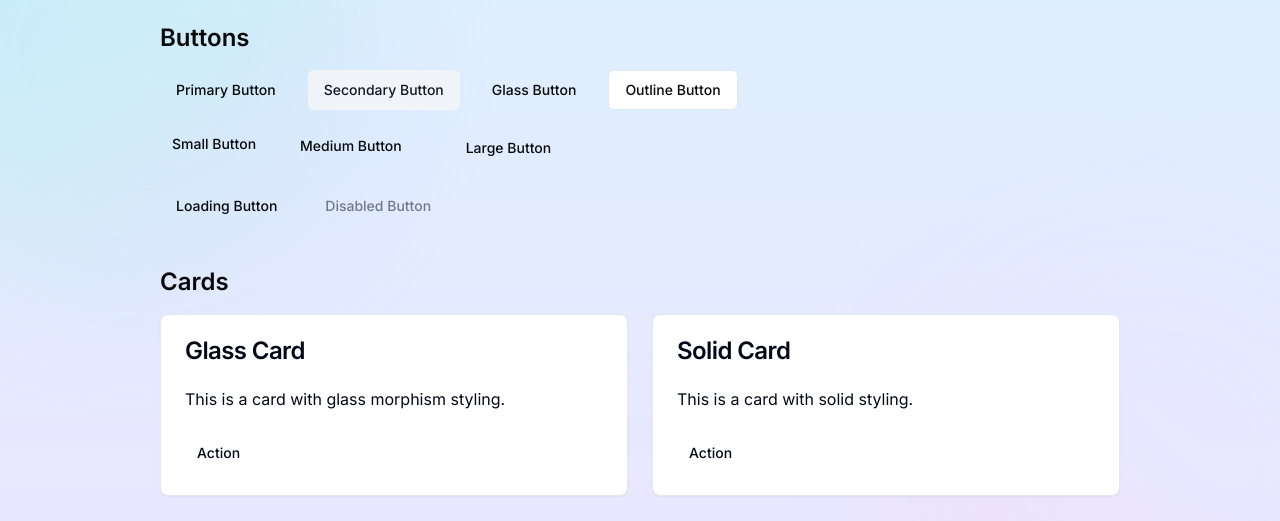
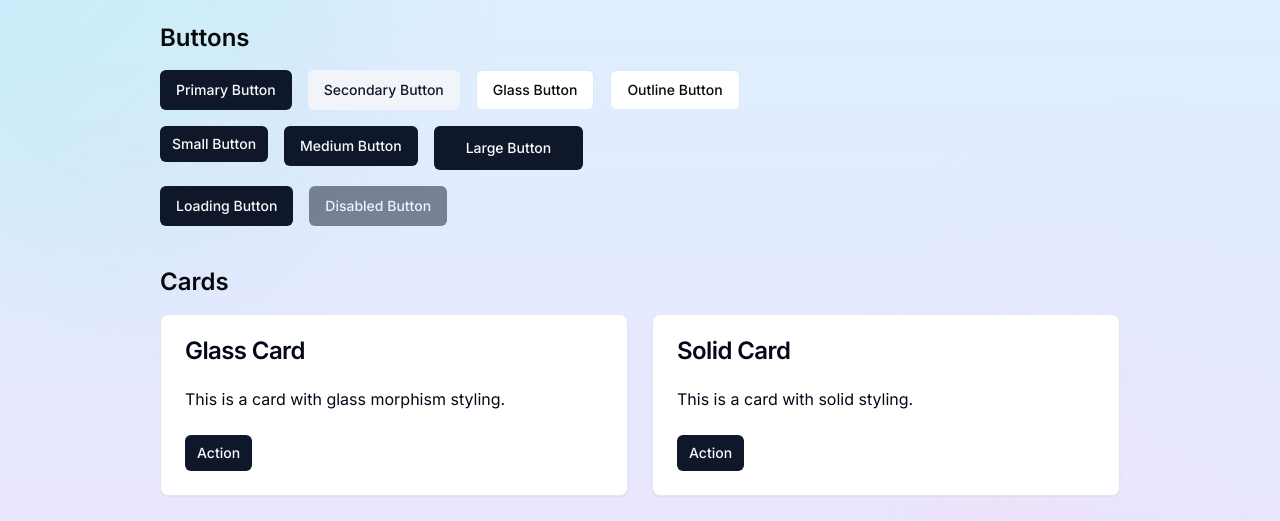
Before and after one commit to jgeiger2/portfolio-website, a Next.js app: page /design-system in a window 1280 px wide. Shown: the part 142-663 px from the top of the page. Built offline with nearby package versions, Linux system fonts and the light colour scheme; no server answers.

Commit message:
fix: use only valid Button variants in design system page

```diff
--- a/src/app/design-system/page.tsx
+++ b/src/app/design-system/page.tsx
@@ -20,21 +20,21 @@ export default function DesignSystemPage() {
         <h2 className="text-2xl font-semibold mb-4">Buttons</h2>
         <div className="space-y-4">
           <div className="flex flex-wrap gap-4">
-            <Button variant="primary">Primary Button</Button>
+            <Button variant="default">Primary Button</Button>
             <Button variant="secondary">Secondary Button</Button>
-            <Button variant="glass">Glass Button</Button>
+            <Button variant="outline">Glass Button</Button>
             <Button variant="outline">Outline Button</Button>
           </div>
 
           <div className="flex flex-wrap gap-4">
-            <Button variant="primary" size="sm">Small Button</Button>
-            <Button variant="primary">Medium Button</Button>
-            <Button variant="primary" size="lg">Large Button</Button>
+            <Button variant="default" size="sm">Small Button</Button>
+            <Button variant="default">Medium Button</Button>
+            <Button variant="default" size="lg">Large Button</Button>
           </div>
 
           <div className="flex flex-wrap gap-4">
-            <Button variant="primary" isLoading>Loading Button</Button>
-            <Button variant="primary" disabled>Disabled Button</Button>
+            <Button variant="default" isLoading>Loading Button</Button>
+            <Button variant="default" disabled>Disabled Button</Button>
           </div>
         </div>
       </section>
@@ -50,7 +50,7 @@ export default function DesignSystemPage() {
               <p>This is a card with glass morphism styling.</p>
             </CardContent>
             <CardFooter>
-              <Button variant="primary" size="sm">Action</Button>
+              <Button variant="default" size="sm">Action</Button>
             </CardFooter>
           </Card>
 
@@ -62,7 +62,7 @@ export default function DesignSystemPage() {
               <p>This is a card with solid styling.</p>
             </CardContent>
             <CardFooter>
-              <Button variant="primary" size="sm">Action</Button>
+              <Button variant="default" size="sm">Action</Button>
             </CardFooter>
           </Card>
         </div>
```
